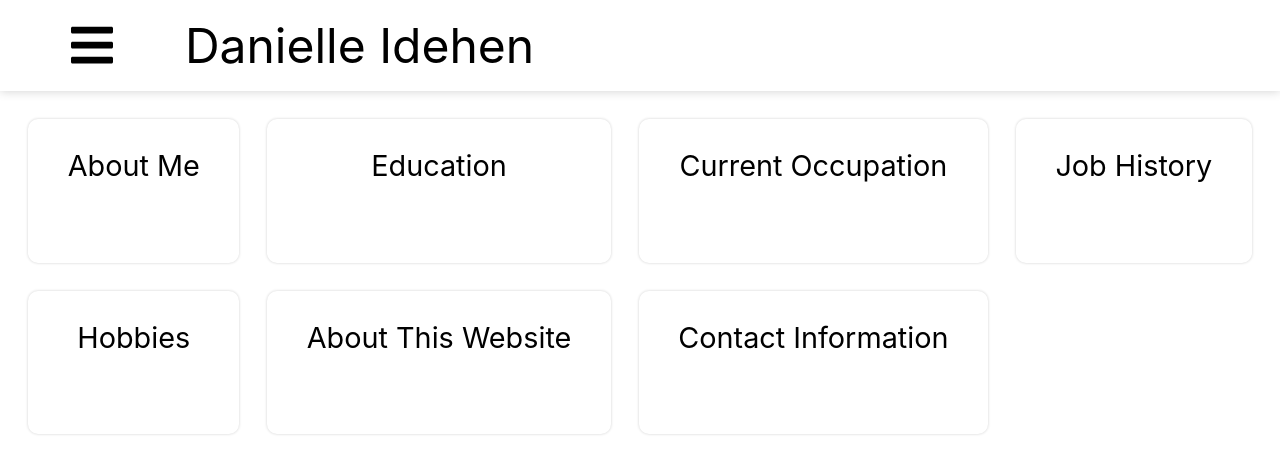
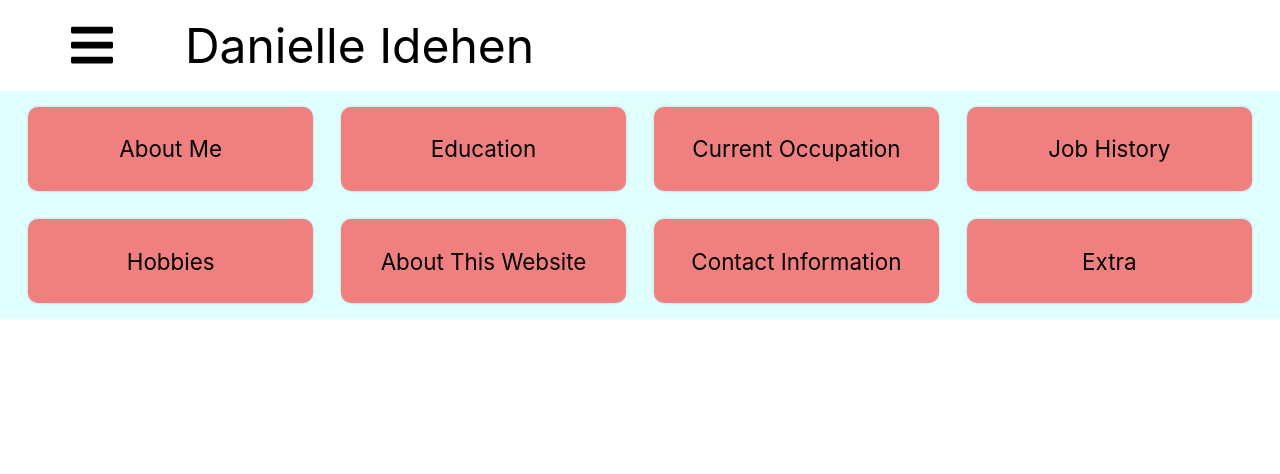
Before and after one commit to DanielleIdehen/d-s-1, a React (Create React App) app: page / in a window 1280 px wide. Shown: the top 474 px of the page. Built offline with nearby package versions, Linux system fonts and the light colour scheme.

Commit message:
updated the grid systems for all media qs

```diff
--- a/src/components/ContentGrid.js
+++ b/src/components/ContentGrid.js
@@ -9,13 +9,14 @@ class ContentGrid extends Component {
   render() {
     return (
       <div class="content-shapes">
-        <div>About Me</div>
-        <div>Education</div>
-        <div>Current Occupation</div>
-        <div>Job History</div>
-        <div>Hobbies</div>
-        <div>About This Website</div>
-        <div>Contact Information</div>
+        <div class="content1">About Me</div>
+        <div class="content2">Education</div>
+        <div class="content3">Current Occupation</div>
+        <div class="content4">Job History</div>
+        <div class="content5">Hobbies</div>
+        <div class="content6">About This Website</div>
+        <div class="content7">Contact Information</div>
+        <div class="content8">Extra</div>
       </div>
     )}
 }
--- a/src/styles/App.scss
+++ b/src/styles/App.scss
@@ -47,15 +47,22 @@ p{
   }
 }
 
+
+//##############################################################
+// Styles for different sized screens
+/* For small screens (phones), 600px or less*/
+@media screen and (max-width: 600px){
+  body{
+    background-color: white;
+  }
   .content-shapes{
     display: grid;
     font-size:1.4em;
-  grid-template-columns: auto auto;
+    grid-template-columns: $small-column-width $small-column-width $small-column-width $small-column-width;
     grid-gap: $small-margin-gutter;
     padding: $small-margin-gutter;
     div {
       text-align: center;
-    height: $small-shape-height;
       border-radius: $medium-edge-curve;
       padding: $small-margin-gutter;
       box-shadow: $content-shadow;
@@ -63,14 +70,38 @@ p{
     div:hover{
       background-color: linen;
     }
+    .content1 {
+      grid-column-start: 1;
+      grid-column-end: 3;
     }
-
-//##############################################################
-// Styles for different sized screens
-/* For small screens (phones), 600px or less*/
-@media screen and (max-width: 600px){
-  body{
-    background-color: white;
+    .content2 {
+      grid-column-start: 3;
+      grid-column-end: 5;
+    }
+    .content3 {
+      grid-column-start: 1;
+      grid-column-end: 3;
+    }
+    .content4 {
+      grid-column-start: 3;
+      grid-column-end: 5;
+    }
+    .content5 {
+      grid-column-start: 1;
+      grid-column-end: 3;
+    }
+    .content6 {
+      grid-column-start: 3;
+      grid-column-end: 5;
+    }
+    .content7 {
+      grid-column-start: 1;
+      grid-column-end: 3;
+    }
+    .content8 {
+      grid-column-start: 3;
+      grid-column-end: 5;
+    }
   }
 }
 
@@ -83,8 +114,53 @@ p{
     grid-template-columns: $medium-column-width $medium-column-width $medium-column-width $medium-column-width $medium-column-width $medium-column-width $medium-column-width $medium-column-width;
   }
 
-  .content-shapes {
+  .content-shapes{
+    display: grid;
     font-size: 1.8em;
+    grid-template-columns: $medium-column-width $medium-column-width $medium-column-width $medium-column-width $medium-column-width $medium-column-width $medium-column-width $medium-column-width;
+    padding: $meduim-margin-gutter;
+    grid-gap: $meduim-margin-gutter;
+    div {
+      text-align: center;
+      border-radius: $medium-edge-curve;
+      padding: $meduim-margin-gutter;
+      box-shadow: $content-shadow;
+    }
+    div:hover{
+      background-color: linen;
+    }
+    .content1 {
+      grid-column-start: 1;
+      grid-column-end: 3;
+    }
+    .content2 {
+      grid-column-start: 3;
+      grid-column-end: 5;
+    }
+    .content3 {
+      grid-column-start: 5;
+      grid-column-end: 7;
+    }
+    .content4 {
+      grid-column-start: 7;
+      grid-column-end: 9;
+    }
+    .content5 {
+      grid-column-start: 1;
+      grid-column-end: 3;
+    }
+    .content6 {
+      grid-column-start: 3;
+      grid-column-end: 5;
+    }
+    .content7 {
+      grid-column-start: 5;
+      grid-column-end: 7;
+    }
+    .content8 {
+      grid-column-start: 7;
+      grid-column-end: 9;
+    }
   }
 }
 
@@ -93,14 +169,54 @@ p{
   .nav-bar {
     font-size: 3em;
   }
-  .content-shapes {
-    font-size: 1.8em;
-    grid-template-columns: auto auto auto auto;
+  .content-shapes{
+    display: grid;
+    font-size:1.4em;
+    padding: $large-padding-top-bottom $meduim-margin-gutter;
+    grid-template-columns:  $medium-column-width $medium-column-width $medium-column-width $medium-column-width $medium-column-width $medium-column-width $medium-column-width $medium-column-width;
     grid-gap: $meduim-margin-gutter;
+    background-color: lightcyan;
+    div {
+      background-color:lightcoral;
+      text-align: center;
+      border-radius: $medium-edge-curve;
       padding: $meduim-margin-gutter;
-
-    div{
-      padding: $meduim-margin-gutter;
+      box-shadow: $content-shadow;
+    }
+    div:hover{
+      background-color: linen;
+    }
+    .content1 {
+      grid-column-start: 1;
+      grid-column-end: 3;
+    }
+    .content2 {
+      grid-column-start: 3;
+      grid-column-end: 5;
+    }
+    .content3 {
+      grid-column-start: 5;
+      grid-column-end: 7;
+    }
+    .content4 {
+      grid-column-start: 7;
+      grid-column-end: 9;
+    }
+    .content5 {
+      grid-column-start: 1;
+      grid-column-end: 3;
+    }
+    .content6 {
+      grid-column-start: 3;
+      grid-column-end: 5;
+    }
+    .content7 {
+      grid-column-start: 5;
+      grid-column-end: 7;
+    }
+    .content8 {
+      grid-column-start: 7;
+      grid-column-end: 9;
     }
   }
 }
@@ -109,17 +225,58 @@ p{
 @media screen and (min-width: 1200px){
   .nav-bar {
     font-size: 3em;
-    padding-top: $large-padding-top-bottom;
-    padding-bottom: $large-padding-top-bottom;
-    padding-left: $meduim-margin-gutter;
-    padding-right: $meduim-margin-gutter;
+    padding: $large-padding-top-bottom $meduim-margin-gutter;
     grid-column-gap: $meduim-margin-gutter;
     grid-template-columns: $medium-column-width $medium-column-width $medium-column-width $medium-column-width $medium-column-width $medium-column-width $medium-column-width $medium-column-width;
   }
-  .content-shapes {
-    font-size: 1.8em;
-    grid-template-columns: auto auto auto auto;
+  .content-shapes{
+    display: grid;
+    font-size:1.4em;
+    padding: $large-padding-top-bottom $meduim-margin-gutter;
+    grid-template-columns:  $medium-column-width $medium-column-width $medium-column-width $medium-column-width $medium-column-width $medium-column-width $medium-column-width $medium-column-width;
     grid-gap: $meduim-margin-gutter;
+    background-color: lightcyan;
+    div {
+      background-color:lightcoral;
+      text-align: center;
+      border-radius: $medium-edge-curve;
       padding: $meduim-margin-gutter;
+      box-shadow: $content-shadow;
+    }
+    div:hover{
+      background-color: linen;
+    }
+    .content1 {
+      grid-column-start: 1;
+      grid-column-end: 3;
+    }
+    .content2 {
+      grid-column-start: 3;
+      grid-column-end: 5;
+    }
+    .content3 {
+      grid-column-start: 5;
+      grid-column-end: 7;
+    }
+    .content4 {
+      grid-column-start: 7;
+      grid-column-end: 9;
+    }
+    .content5 {
+      grid-column-start: 1;
+      grid-column-end: 3;
+    }
+    .content6 {
+      grid-column-start: 3;
+      grid-column-end: 5;
+    }
+    .content7 {
+      grid-column-start: 5;
+      grid-column-end: 7;
+    }
+    .content8 {
+      grid-column-start: 7;
+      grid-column-end: 9;
     }
   }
+}
```
Lines whose indentation alone changed are shown as unchanged.
